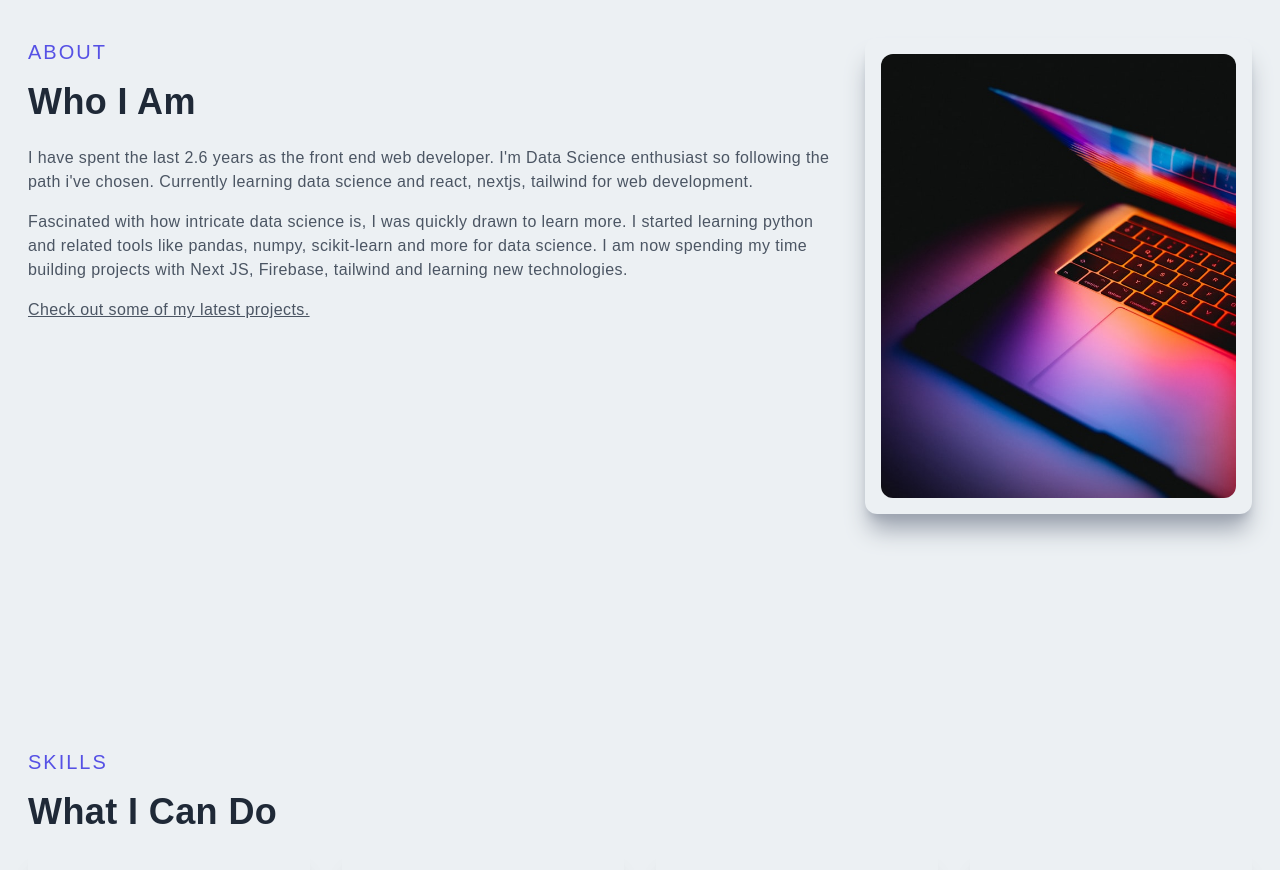
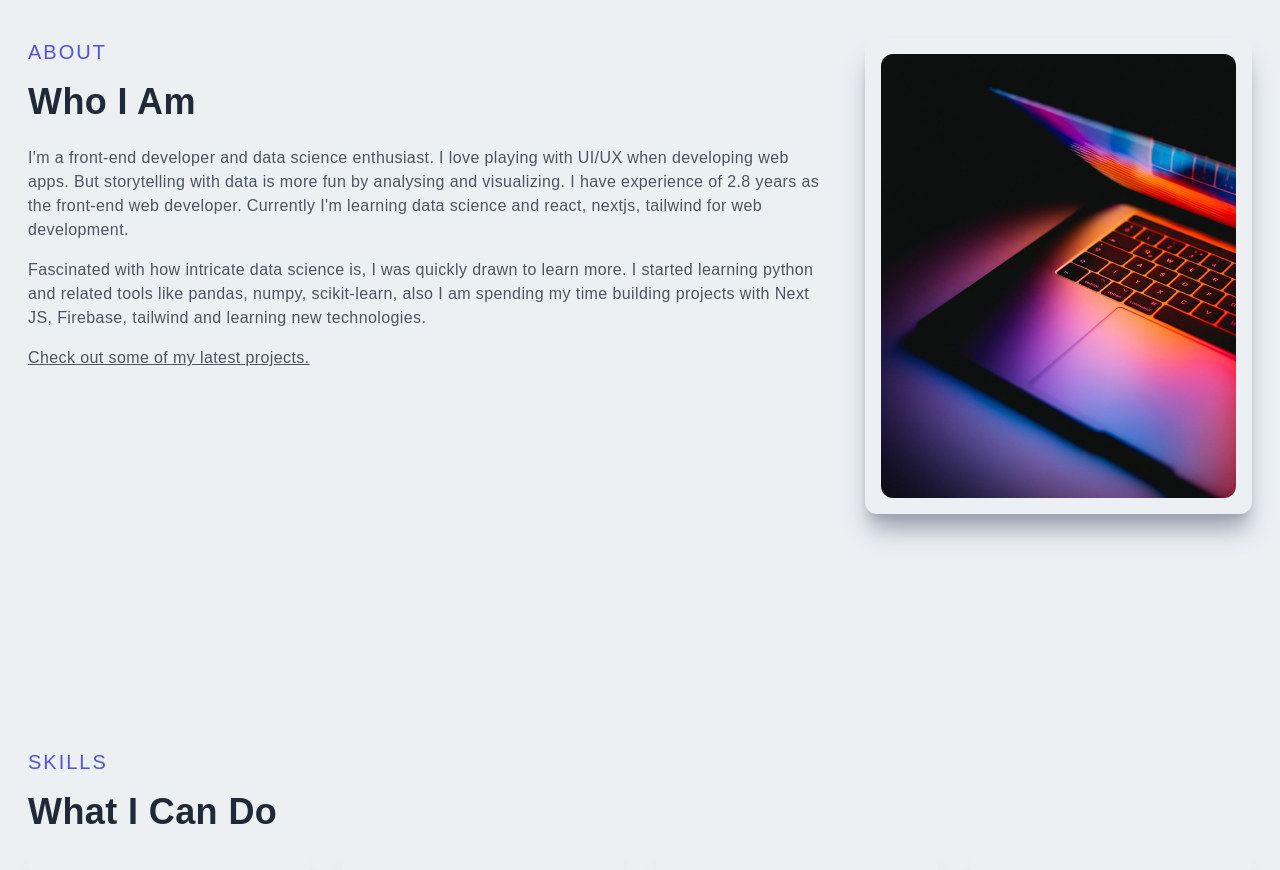
Before and after one commit to nitin714/Portfolio, a Next.js app: page / in a window 1280 px wide. Shown: the part 940-1810 px from the top of the page. Built offline with nearby package versions, Linux system fonts and the light colour scheme.

Commit message:
updated links

```diff
--- a/components/About.js
+++ b/components/About.js
@@ -13,17 +13,18 @@ function About() {
           </p>
           <h2 className="py-4">Who I Am</h2>
           <p className="py-2 text-gray-600">
-            I have spent the last 2.6 years as the front end web developer. I'm
-            Data Science enthusiast so following the path i've chosen. Currently
-            learning data science and react, nextjs, tailwind for web
-            development.
+            I'm a front-end developer and data science enthusiast. I love
+            playing with UI/UX when developing web apps. But storytelling with
+            data is more fun by analysing and visualizing. I have experience of
+            2.8 years as the front-end web developer. Currently I'm learning
+            data science and react, nextjs, tailwind for web development.
           </p>
           <p className="py-2 text-gray-600">
             Fascinated with how intricate data science is, I was quickly drawn
             to learn more. I started learning python and related tools like
-            pandas, numpy, scikit-learn and more for data science. I am now
-            spending my time building projects with Next JS, Firebase, tailwind
-            and learning new technologies.
+            pandas, numpy, scikit-learn, also I am spending my time building
+            projects with Next JS, Firebase, tailwind and learning new
+            technologies.
           </p>
           <Link href="/#projects">
             <p className="w-72 py-2 text-gray-600 underline cursor-pointer">
@@ -31,7 +32,7 @@ function About() {
             </p>
           </Link>
         </div>
-        <div className="w-full h-auto m-auto shadow-xl shadow-gray-400 rounded-xl flex items-center justify-center p-4 md:hover:scale-105 ease-in duration-300">
+        <div className="w-full h-auto m-auto shadow-xl shadow-gray-400 rounded-xl flex items-center justify-center p-4 md:hover:scale-105 ease-out duration-200">
           <Image src={AboutImg} className="rounded-xl" alt="/" />
         </div>
       </div>
--- a/components/Projects.js
+++ b/components/Projects.js
@@ -32,13 +32,13 @@ const Projects = () => {
           <ProjectItem
             title="Instagram Clone"
             backgroundImg={instagramImg}
-            projectUrl="https://netflicks-1f991.web.app/"
+            projectUrl="https://instagram-clone-beta-sepia.vercel.app/"
             tech="Next JS"
           />
           <ProjectItem
             title="Weather App"
             backgroundImg={weatherappImg}
-            projectUrl="https://netflicks-1f991.web.app/"
+            projectUrl="https://weather-web-app-seven.vercel.app/"
             tech="Next JS"
           />
           <ProjectItem
--- a/components/SkillItem.js
+++ b/components/SkillItem.js
@@ -3,7 +3,7 @@ import Image from "next/image";
 
 function SkillItem({ img, title }) {
   return (
-    <div className="p-6 shadow-xl rounded-xl hover:scale-105 ease-in duration-300 grid md:grid-cols-2 gap-4 justify-center items-center">
+    <div className="p-6 shadow-xl rounded-xl hover:scale-105 ease-out duration-200 grid md:grid-cols-2 gap-4 justify-center items-center">
       <div className="hidden md:flex justify-center">
         <Image src={img} width="64" height="64" alt="/" objectFit="contain" />
       </div>
```
